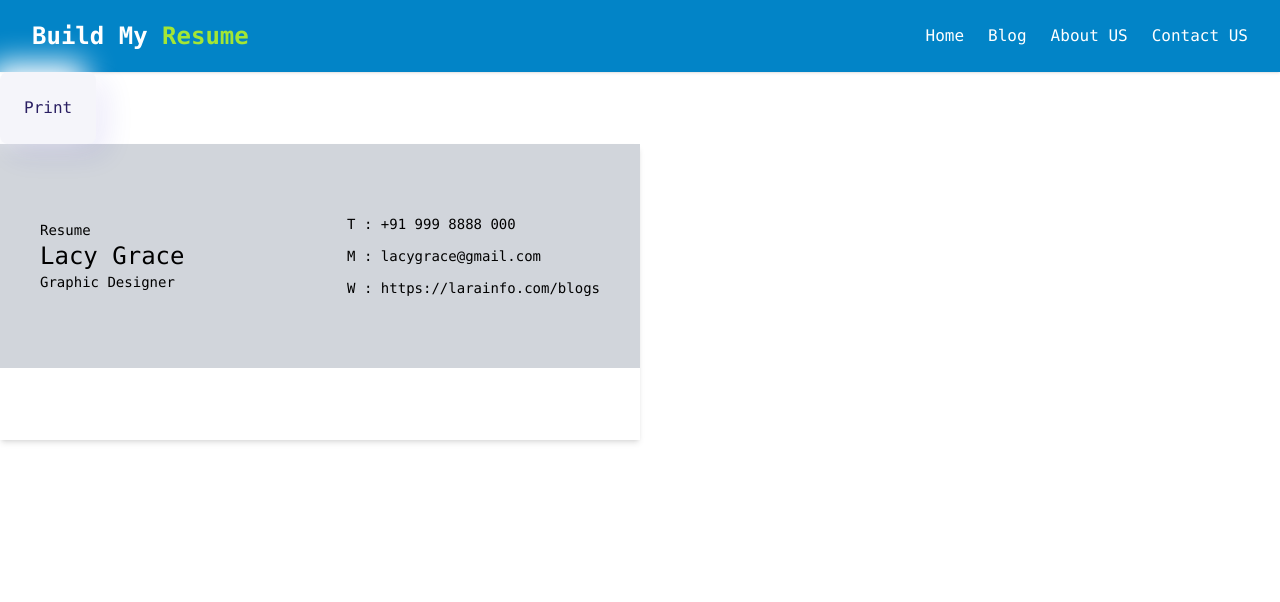
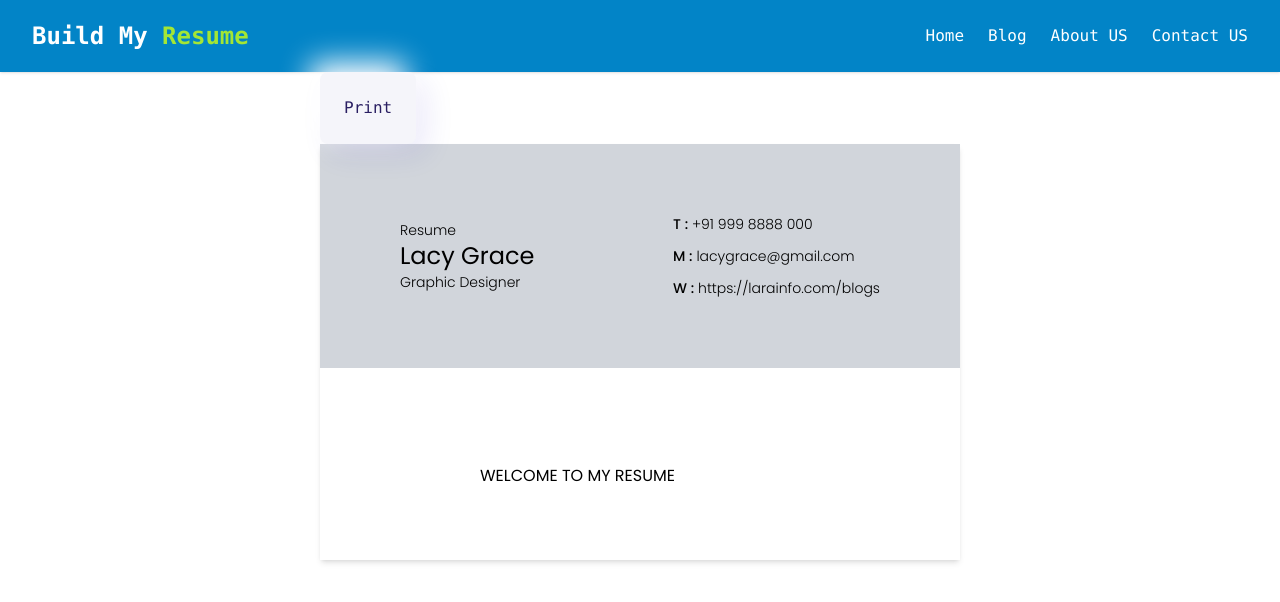
Before and after one commit to PrakashMandal-IV/Build_My_Resume, a React (Create React App) app: page /home in a window 1280 px wide. Shown: the top 602 px of the page. Built offline with nearby package versions, Linux system fonts and the light colour scheme.

Commit message:
Add : Custom font for resume 1

```diff
--- a/src/Pages/Home.jsx
+++ b/src/Pages/Home.jsx
@@ -3,7 +3,7 @@ import Resume_1 from "../component/Resumes/Resume_1"
 const Home=()=>{
     return(<>
       <div className="flex">
-        <div className="w-2/4  ">
+        <div className="w-2/4 mx-auto ">
         <Resume_1 />
         </div>
 
--- a/src/component/Resumes/Resume_1.jsx
+++ b/src/component/Resumes/Resume_1.jsx
@@ -4,7 +4,7 @@ import ReactToPrint from "react-to-print";
 import MyData from '../../JsonData.json'
 function Resume_1() {
     const printRef = useRef(null);
-    const [Information,SetInformation] = useState(MyData)
+    const [Information, SetInformation] = useState(MyData)
     return (<>
 
 
@@ -12,23 +12,26 @@ function Resume_1() {
             trigger={() => <PrimaryButton Name="Print" className="mx-auto" />}
             content={() => printRef.current}
         />
-        <div id="printable-area" ref={printRef} className="w-full h-full max-w-screen-sm md:max-w-screen-md lg:max-w-screen-lg xl:max-w-screen-xl mx-auto">
+        <div id="printable-area" ref={printRef} className="resume-1 w-full h-full max-w-screen-sm md:max-w-screen-md lg:max-w-screen-lg xl:max-w-screen-xl mx-auto">
             <div className="w-full h-full bg-white shadow-md">
                 {/* Header */}
                 <nav className="bg-gray-300   h-32 md:h-56 flex">
-                    <div className="flex flex-col w-full my-auto pl-10">
+                    <div className="flex flex-col w-full my-auto pl-20">
                         <p className="text-sm  font-light ">Resume</p>
-                        <p className="text-2xl ">{Information.PersonalData.FirstName+" "+Information.PersonalData.LastName}</p>
+                        <p className="text-2xl ">{Information.PersonalData.FirstName + " " + Information.PersonalData.LastName}</p>
                         <p className="text-sm font-light ">{Information.PersonalData.Profession}</p>
                     </div>
                     <div className="flex w-full my-auto">
-                            <div className="ml-auto flex flex-col gap-3 mr-10">
-                                <p className="font-light text-sm"> <span className="font-medium  ">T :</span> {Information.PersonalData.Contact.Phone}</p>
-                                <p className="font-light text-sm "> <span className="font-medium  ">M :</span> {Information.PersonalData.Contact.Email}</p>
-                                <p className="font-light text-sm "> <span className="font-medium  ">W :</span> {Information.PersonalData.Contact.Website}</p>
-                            </div>
+                        <div className="ml-auto flex flex-col gap-3 mr-20">
+                            <p className="font-light text-sm"> <span className="font-medium  ">T :</span> {Information.PersonalData.Contact.Phone}</p>
+                            <p className="font-light text-sm "> <span className="font-medium  ">M :</span> {Information.PersonalData.Contact.Email}</p>
+                            <p className="font-light text-sm "> <span className="font-medium  ">W :</span> {Information.PersonalData.Contact.Website}</p>
+                        </div>
                     </div>
                 </nav>
+                <div className="mt-24 mx-40">
+                    <p className="">WELCOME TO MY RESUME</p>
+                </div>
 
             </div>
         </div>
--- a/src/index.css
+++ b/src/index.css
@@ -1,3 +1,8 @@
+
+  @import url('https://fonts.googleapis.com/css2?family=Poppins:ital,wght@0,100;0,200;0,300;0,400;0,500;0,600;0,700;0,800;0,900;1,100;1,200;1,300;1,400;1,500;1,600;1,700;1,800;1,900&display=swap');
+
+
+
 body {
   padding: 0;
   margin: 0;
@@ -32,6 +37,12 @@ code {
     height: 52px !important;
   }
 }
+
+
+/* Resume Fonts*/
+.resume-1{
+  font-family: 'Poppins', sans-serif;
+}
 @tailwind base;
 @tailwind components;
 @tailwind utilities;
```
